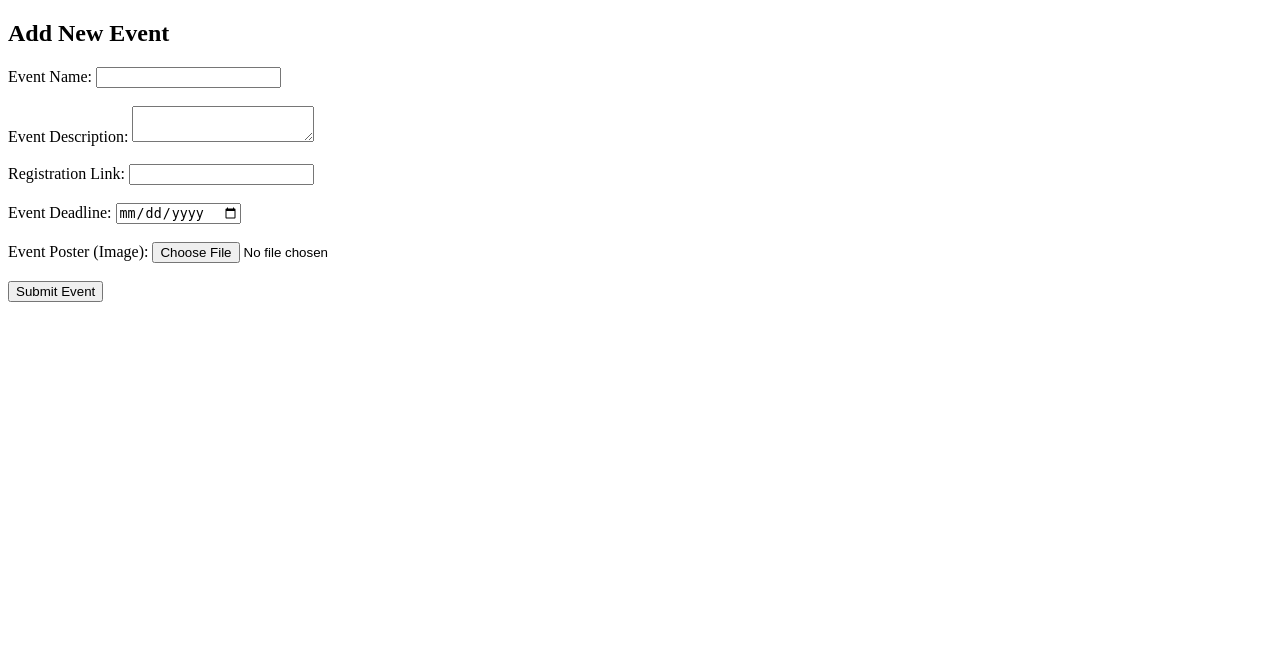
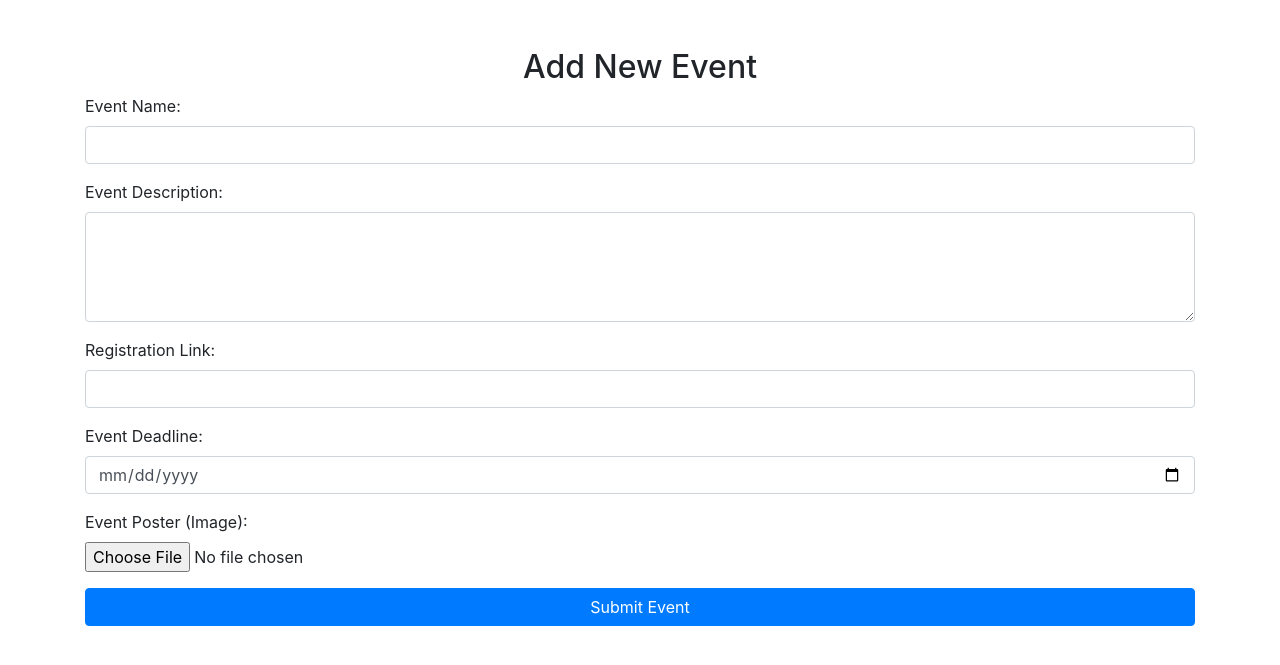
Before and after one commit to srlog/sit-backend, a Flask app: page / in a window 1280 px wide. Shown: the top 665 px of the page. Run offline with Flask 3, Linux system fonts and the light colour scheme; some libraries are stand-ins or nearby versions.

Commit message:
Update add_event.html

```diff
--- a/templates/add_event.html
+++ b/templates/add_event.html
@@ -3,27 +3,44 @@
 <head>
     <meta charset="UTF-8">
     <meta name="viewport" content="width=device-width, initial-scale=1.0">
+    <link rel="stylesheet" href="https://stackpath.bootstrapcdn.com/bootstrap/4.5.2/css/bootstrap.min.css">
     <title>Add Event</title>
 </head>
 <body>
-    <h2>Add New Event</h2>
+    <div class="container mt-5">
+        <h2 class="text-center">Add New Event</h2>
         <form action="/add-event" method="POST" enctype="multipart/form-data">
+            <div class="form-group">
                 <label for="event_name">Event Name:</label>
-        <input type="text" name="event_name" id="event_name" required><br><br>
+                <input type="text" class="form-control" name="event_name" id="event_name" required>
+            </div>
 
+            <div class="form-group">
                 <label for="event_description">Event Description:</label>
-        <textarea name="event_description" id="event_description" required></textarea><br><br>
+                <textarea class="form-control" name="event_description" id="event_description" rows="4" required></textarea>
+            </div>
 
+            <div class="form-group">
                 <label for="event_registration_link">Registration Link:</label>
-        <input type="url" name="event_registration_link" id="event_registration_link" required><br><br>
+                <input type="url" class="form-control" name="event_registration_link" id="event_registration_link" required>
+            </div>
 
+            <div class="form-group">
                 <label for="event_deadline">Event Deadline:</label>
-        <input type="date" name="event_deadline" id="event_deadline" required><br><br>
+                <input type="date" class="form-control" name="event_deadline" id="event_deadline" required>
+            </div>
 
+            <div class="form-group">
                 <label for="event_poster">Event Poster (Image):</label>
-        <input type="file" name="event_poster" id="event_poster" accept="image/*" required><br><br>
+                <input type="file" class="form-control-file" name="event_poster" id="event_poster" accept="image/*" required>
+            </div>
 
-        <button type="submit">Submit Event</button>
+            <button type="submit" class="btn btn-primary btn-block">Submit Event</button>
         </form>
+    </div>
+
+    <script src="https://code.jquery.com/jquery-3.5.1.slim.min.js"></script>
+    <script src="https://cdn.jsdelivr.net/npm/@popperjs/core@2.5.2/dist/umd/popper.min.js"></script>
+    <script src="https://stackpath.bootstrapcdn.com/bootstrap/4.5.2/js/bootstrap.min.js"></script>
 </body>
 </html>
```
Lines whose indentation alone changed are shown as unchanged.
